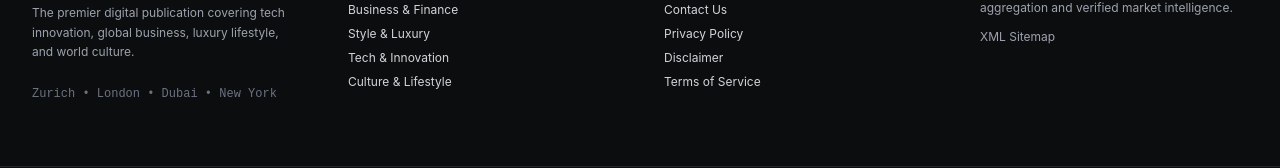
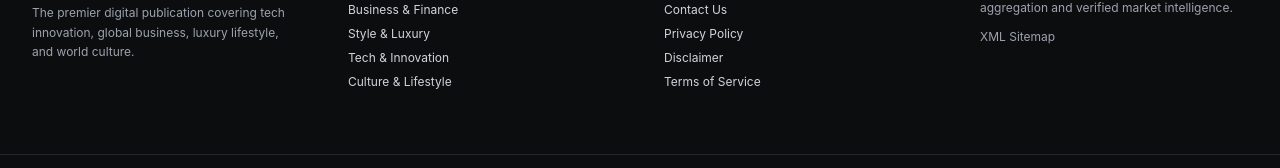
Before and after one commit to infoviralchronicles-stack/goldmagazines, a Next.js app: page / in a window 1280 px wide. Shown: the part 1051-1219 px from the top of the page. Built offline with nearby package versions, Linux system fonts and the light colour scheme; no server answers; the database is empty.

Commit message:
Permanently remove cities and country names from footer

```diff
--- a/src/components/layout/Footer.tsx
+++ b/src/components/layout/Footer.tsx
@@ -100,9 +100,6 @@ export default function Footer() {
           <p className="text-xs text-gray-400 leading-relaxed">
             The premier digital publication covering tech innovation, global business, luxury lifestyle, and world culture.
           </p>
-          <div className="text-xs font-mono text-gray-500 pt-2">
-            Zurich &bull; London &bull; Dubai &bull; New York
-          </div>
         </div>
 
         {/* Col 2: Editorial Sections */}
```
Also changed, not shown: 1 other file (tests, documents, lock files or other folders).
